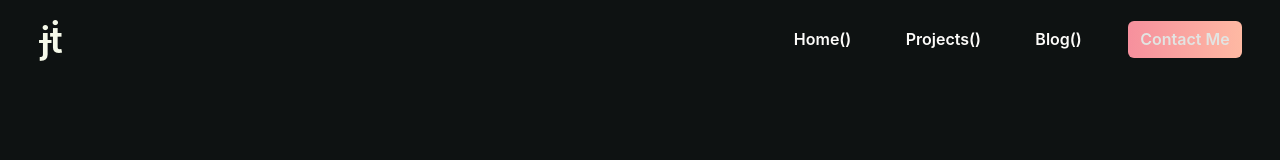
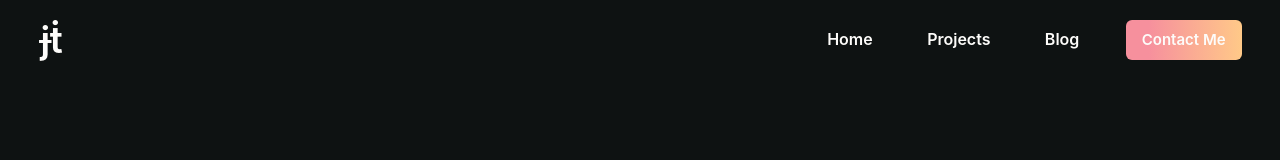
Before and after one commit to jamesindeed/Portfolio-2021, a Next.js app: page / in a window 1280 px wide. Shown: the top 160 px of the page. Built offline with nearby package versions, Linux system fonts and the light colour scheme.

Commit message:
🎨 Updated Header

```diff
--- a/src/components/header.js
+++ b/src/components/header.js
@@ -17,6 +17,7 @@ import {
   DrawerBody,
   Stack,
   HStack,
+  ScaleFade,
 } from '@chakra-ui/react'
 import styled from '@emotion/styled'
 import { HiMenuAlt3 } from 'react-icons/hi'
@@ -47,7 +48,7 @@ const Header = ({ enableTransition }) => {
   const [isLarger768] = useMediaQuery('(min-width: 768px)')
   const { isOpen, onOpen, onClose } = useDisclosure()
   const Logo = styled.span`
-    color: #f5f9e9;
+    color: #fdfcfa;
     font-weight: 600;
     margin-left: 2px;
     &:hover {
@@ -56,28 +57,28 @@ const Header = ({ enableTransition }) => {
     }
   `
   const LogoDrawer = styled.span`
-    color: #f5f9e9;
+    color: #0e1212;
     font-weight: 600;
     margin-left: 2px;
     &:hover {
-      color: #7cffcb;
+      color: #f6909d;
       transition: ease-in-out 0.1s;
     }
   `
   const Bars = styled.span`
-    color: #f5f9e9;
+    color: #fdfcfa;
     &:hover {
       color: #f6909d;
       transition: ease-in-out 0.1s;
     }
   `
   const SocialIcons = styled.a`
-    color: #f5f9e9;
+    color: #0e1212;
     font-size: 14;
     transition: all 0.25s;
     cursor: pointer;
     &:hover {
-      color: #7cffcb;
+      color: #f6909d;
     }
   `
 
@@ -90,9 +91,14 @@ const Header = ({ enableTransition }) => {
         onClose={onClose}
       >
         <DrawerOverlay />
-        <DrawerContent backgroundColor="secondary">
-          <DrawerCloseButton />
-          <DrawerHeader h="71" borderBottomWidth="0.5px" mb="10">
+        <DrawerContent backgroundColor="textPrimary">
+          <DrawerCloseButton color="background" />
+          <DrawerHeader
+            h="71"
+            borderColor="textSecondary"
+            borderBottomWidth="1px"
+            mb="10"
+          >
             <Text
               cursor="pointer"
               fontWeight="bold"
@@ -106,17 +112,41 @@ const Header = ({ enableTransition }) => {
           <DrawerBody>
             <Stack spacing="24px">
               <NextLink href="/" passHref>
-                <Button as="a" variant="ghost" fontSize="16px">
+                <Button
+                  color="background"
+                  as="a"
+                  variant="ghost"
+                  fontSize="16px"
+                  _hover={{
+                    color: '#f6909d',
+                  }}
+                >
                   Home
                 </Button>
               </NextLink>
               <NextLink href="/projects" passHref>
-                <Button as="a" variant="ghost" fontSize="16px">
+                <Button
+                  color="background"
+                  as="a"
+                  variant="ghost"
+                  fontSize="16px"
+                  _hover={{
+                    color: '#f6909d',
+                  }}
+                >
                   Projects
                 </Button>
               </NextLink>
               <NextLink href="/blog" passHref>
-                <Button as="a" variant="ghost" fontSize="16px">
+                <Button
+                  color="background"
+                  as="a"
+                  variant="ghost"
+                  fontSize="16px"
+                  _hover={{
+                    color: '#f6909d',
+                  }}
+                >
                   Blog
                 </Button>
               </NextLink>
@@ -143,7 +173,7 @@ const Header = ({ enableTransition }) => {
   )
 
   return (
-    <Box zIndex="99">
+    <Box zIndex="99" h="0px">
       <Slide
         transition={
           enableTransition
@@ -162,8 +192,8 @@ const Header = ({ enableTransition }) => {
           width="100%"
           px="3vw"
           py="3"
-          // borderBottom="2px solid #1e2029"
-          background="transparent"
+          // borderBottom="0.5px solid #8F9094"
+          background="#0E1212"
         >
           <NextLink href="/" passHref>
             <Text cursor="pointer" fontWeight="bold" fontSize="2.3em">
@@ -190,7 +220,7 @@ const Header = ({ enableTransition }) => {
                     transition: 'ease-in-out 0.1s',
                   }}
                 >
-                  {'Home()'}
+                  {'Home'}
                 </Button>
               </NextLink>
               <NextLink href="/projects" passHref>
@@ -211,7 +241,7 @@ const Header = ({ enableTransition }) => {
                     transition: 'ease-in-out 0.1s',
                   }}
                 >
-                  {'Projects()'}
+                  {'Projects'}
                 </Button>
               </NextLink>
               <NextLink href="/blog" passHref>
@@ -232,19 +262,18 @@ const Header = ({ enableTransition }) => {
                     transition: 'ease-in-out 0.1s',
                   }}
                 >
-                  {'Blog()'}
+                  {'Blog'}
                 </Button>
               </NextLink>
               <NextLink href="/contact" passHref>
                 <Button
-                  p="3"
-                  h="37px"
+                  p="4"
                   ml="3vw"
-                  fontSize="16px"
-                  // color="textPrimary"
-                  // backgroundColor="button1"
+                  fontSize="15px"
+                  color="textPrimary"
                   textDecorationColor="transparent"
-                  bgGradient="linear(to-r,#f6909d,#feb9a3)"
+                  bgGradient="linear(to-r,#f6909d 20%,#ffc988)"
+                  // backgroundColor="#f6909d"
                   _active={{
                     transform: 'scale(0.95)',
                   }}
```
